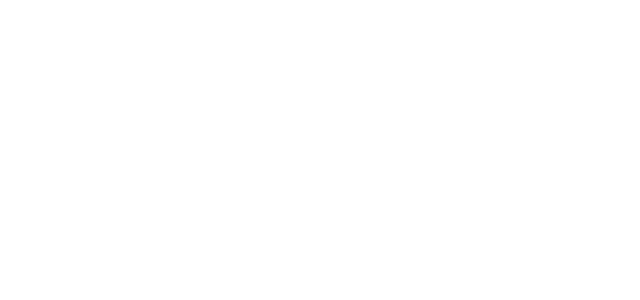
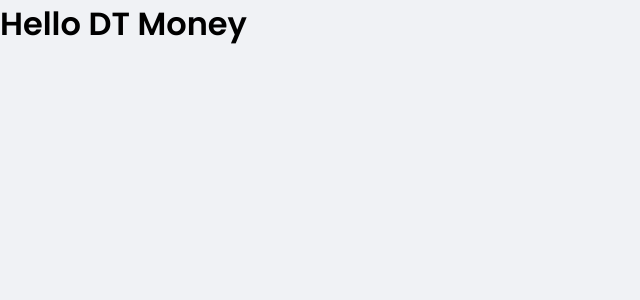
Before and after one commit to RennanD/dtmoney, a React (Create React App) app: page / in a window 1280 px wide. Shown: the top 300 px of the page, without its empty margins (0-640 px from the left). Built offline with nearby package versions, Linux system fonts and the light colour scheme.

Commit message:
feat: Create global styles from app

```diff
--- a/package.json
+++ b/package.json
@@ -6,6 +6,7 @@
     "react": "^17.0.1",
     "react-dom": "^17.0.1",
     "react-scripts": "4.0.3",
+    "styled-components": "^5.2.1",
     "web-vitals": "^1.0.1"
   },
   "scripts": {
@@ -27,7 +28,6 @@
     ]
   },
   "devDependencies": {
-    "typescript": "^4.1.2",
     "@testing-library/jest-dom": "^5.11.4",
     "@testing-library/react": "^11.1.0",
     "@testing-library/user-event": "^12.1.10",
@@ -35,6 +35,7 @@
     "@types/node": "^12.0.0",
     "@types/react": "^17.0.0",
     "@types/react-dom": "^17.0.0",
+    "@types/styled-components": "^5.1.9",
     "@typescript-eslint/eslint-plugin": "^4.18.0",
     "@typescript-eslint/parser": "^4.18.0",
     "eslint": "^7.22.0",
@@ -46,6 +47,7 @@
     "eslint-plugin-prettier": "^3.3.1",
     "eslint-plugin-react": "^7.22.0",
     "eslint-plugin-react-hooks": "^4.2.0",
-    "prettier": "^2.2.1"
+    "prettier": "^2.2.1",
+    "typescript": "^4.1.2"
   }
 }
--- a/public/index.html
+++ b/public/index.html
@@ -1,9 +1,12 @@
 <!DOCTYPE html>
 <html lang="en">
   <head>
+    <link rel="preconnect" href="https://fonts.gstatic.com">
+
     <meta charset="utf-8" />
     <link rel="shortcut icon" href="favicon.png" type="image/x-icon">
     <meta name="viewport" content="width=device-width, initial-scale=1" />
+    <link href="https://fonts.googleapis.com/css2?family=Poppins:wght@400;600&display=swap" rel="stylesheet">
     <meta
       name="description"
       content="Web site created using create-react-app"
--- a/src/App.tsx
+++ b/src/App.tsx
@@ -1,3 +1,10 @@
+import { GlobalStyle } from './styles/global';
+
 export function App(): JSX.Element {
-  return <div />;
+  return (
+    <>
+      <GlobalStyle />
+      <h1>Hello DT Money</h1>
+    </>
+  );
 }
--- /dev/null
+++ b/src/styles/global.ts
@@ -0,0 +1,53 @@
+import { createGlobalStyle } from 'styled-components';
+
+export const GlobalStyle = createGlobalStyle`
+  :root {
+  --blue: #5429CC;
+  --blue-light: #6933ff;
+  --green: #33CC95;
+  --red: #E62E4D;
+  --white: #FFFFFF;
+  --titles: #363F5F;
+  --texts: #969CB3;
+  --background: #F0F2F5;
+  }
+
+  * {
+    margin: 0;
+    padding: 0;
+    box-sizing: border-box;
+  }
+
+  html {
+    @media (max-width: 1080px) {
+      font-size: 93.75%;
+    }
+
+    @media (max-width: 720px) {
+      font-size: 87.5%;
+    }
+  }
+
+  body {
+    background: var(--background);
+    -webkit-font-smoothing: antialiased;
+  }
+
+  body, input, text-area, button {
+    font-family: 'Poppins', sans-serif;
+    font-weight: 400;
+  }
+
+  h1, h2, h3, h4, h5, strong {
+    font-weight: 600;
+  }
+
+  button {
+    cursor: pointer;
+  }
+
+  [disabled] {
+    opacity: 0.6;
+    cursor: not-allowed;
+  }
+`;
```
Also changed, not shown: 1 other file (tests, documents, lock files or other folders).
